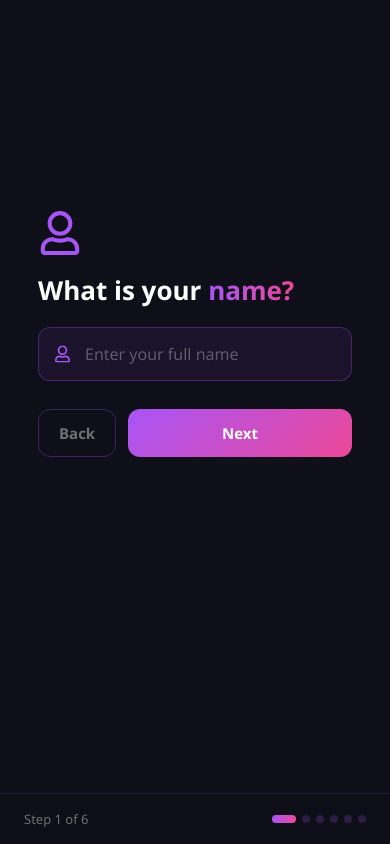
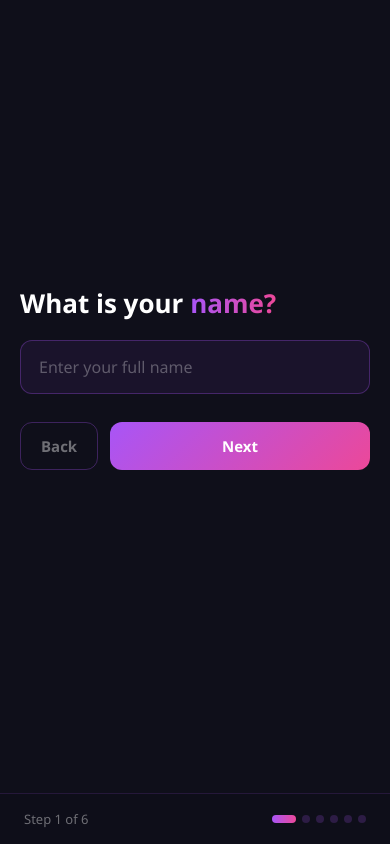
Before and after one commit to Evanjosephj/renew-worship, a React (Create React App) app in the folder frontend/: page / in a window 390 px wide. Both pictures are taken after a click on the button "Begin Registration". Built offline with nearby package versions, Linux system fonts and the light colour scheme.

Commit message:
numbers only phone whatsapp, letters only name, clean icons

```diff
--- a/frontend/src/pages/UserForm.js
+++ b/frontend/src/pages/UserForm.js
@@ -1,11 +1,8 @@
 import React, { useState } from 'react';
 import axios from 'axios';
 import { motion, AnimatePresence } from 'framer-motion';
-import { FaRegUser, FaRegComment } from 'react-icons/fa';
-import { FiPhone } from 'react-icons/fi';
-import { MdOutlineMan, MdOutlineWoman } from 'react-icons/md';
-import { RiMailLine, RiWhatsappLine, RiCheckboxCircleLine, RiHeartLine } from 'react-icons/ri';
-import { BsCrosshair } from 'react-icons/bs';
+import { PiCrossBold } from 'react-icons/pi';
+import { RiWhatsappLine, RiMailLine, RiCheckboxCircleLine } from 'react-icons/ri';
 
 export default function UserForm() {
   const [step, setStep] = useState(0);
@@ -21,12 +18,16 @@ export default function UserForm() {
 
   const validate = () => {
     if (step === 1 && !form.name.trim()) return 'Please enter your name';
+    if (step === 1 && /[0-9]/.test(form.name)) return 'Name should contain letters only';
     if (step === 2 && !form.gender) return 'Please select your gender';
     if (step === 3 && !form.phone.trim()) return 'Please enter your phone number';
+    if (step === 3 && form.phone.length < 10) return 'Please enter a valid 10 digit phone number';
     if (step === 4 && !form.updatePreference) return 'Please select an option';
     if (step === 5) {
       if ((form.updatePreference === 'whatsapp' || form.updatePreference === 'both') && !form.whatsapp.trim())
         return 'Please enter your WhatsApp number';
+      if ((form.updatePreference === 'whatsapp' || form.updatePreference === 'both') && form.whatsapp.length < 10)
+        return 'Please enter a valid 10 digit WhatsApp number';
       if ((form.updatePreference === 'email' || form.updatePreference === 'both') && !form.email.trim())
         return 'Please enter your email';
       if ((form.updatePreference === 'email' || form.updatePreference === 'both') && !form.email.endsWith('@gmail.com'))
@@ -71,22 +72,20 @@ export default function UserForm() {
           .form-btn { font-size: 15px !important; padding: 13px 20px !important; }
           .form-option { font-size: 15px !important; padding: 12px 14px !important; }
           .form-input { font-size: 16px !important; }
-          .form-inner { padding: 20px 18px 110px 18px !important; }
         }
         @media (min-width: 768px) {
           .form-bigtitle { font-size: 52px !important; }
           .form-title { font-size: 38px !important; }
-          .form-inner { max-width: 560px !important; }
         }
       `}</style>
 
-      <div className="form-inner" style={styles.inner}>
+      <div style={styles.inner}>
         <AnimatePresence mode="wait">
 
           {/* Step 0 - Welcome */}
           {step === 0 && (
             <motion.div key="welcome" variants={slideVariants} initial="initial" animate="animate" exit="exit" style={styles.stepBox}>
-              <BsCrosshair size={52} color="#a855f7" />
+              <PiCrossBold size={52} color="#a855f7" />
               <h1 className="form-bigtitle" style={styles.bigTitle}>
                 Renew <span style={styles.grad}>Worship</span>
               </h1>
@@ -101,20 +100,19 @@ export default function UserForm() {
           {/* Step 1 - Name */}
           {step === 1 && (
             <motion.div key="name" variants={slideVariants} initial="initial" animate="animate" exit="exit" style={styles.stepBox}>
-              <FaRegUser size={44} color="#a855f7" />
               <h2 className="form-title" style={styles.title}>
                 What is your <span style={styles.grad}>name?</span>
               </h2>
-              <div style={styles.inputWrap}>
-                <FaRegUser size={17} color="#a855f7" style={styles.inputIcon} />
               <input
                 className="form-input"
                 style={styles.input}
                 placeholder="Enter your full name"
                 value={form.name}
-                  onChange={e => setForm({ ...form, name: e.target.value })}
+                onChange={e => {
+                  const val = e.target.value.replace(/[^a-zA-Z\s]/g, '');
+                  setForm({ ...form, name: val });
+                }}
               />
-              </div>
               {error && <p style={styles.error}>{error}</p>}
               <div style={styles.row}>
                 <button className="form-btn" style={styles.backBtn} onClick={back}>Back</button>
@@ -134,13 +132,13 @@ export default function UserForm() {
                   className="form-option"
                   style={form.gender === 'Male' ? styles.optionActive : styles.option}
                   onClick={() => setForm({ ...form, gender: 'Male' })}>
-                  <MdOutlineMan size={26} /> Male
+                  Male
                 </button>
                 <button
                   className="form-option"
                   style={form.gender === 'Female' ? styles.optionActive : styles.option}
                   onClick={() => setForm({ ...form, gender: 'Female' })}>
-                  <MdOutlineWoman size={26} /> Female
+                  Female
                 </button>
               </div>
               {error && <p style={styles.error}>{error}</p>}
@@ -154,21 +152,18 @@ export default function UserForm() {
           {/* Step 3 - Phone */}
           {step === 3 && (
             <motion.div key="phone" variants={slideVariants} initial="initial" animate="animate" exit="exit" style={styles.stepBox}>
-              <FiPhone size={44} color="#a855f7" />
               <h2 className="form-title" style={styles.title}>
                 Your <span style={styles.grad}>phone number?</span>
               </h2>
-              <div style={styles.inputWrap}>
-                <FiPhone size={17} color="#a855f7" style={styles.inputIcon} />
               <input
                 className="form-input"
                 style={styles.input}
-                  placeholder="Enter phone number"
+                placeholder="Enter 10 digit phone number"
                 type="tel"
+                maxLength={10}
                 value={form.phone}
-                  onChange={e => setForm({ ...form, phone: e.target.value })}
+                onChange={e => setForm({ ...form, phone: e.target.value.replace(/[^0-9]/g, '') })}
               />
-              </div>
               {error && <p style={styles.error}>{error}</p>}
               <div style={styles.row}>
                 <button className="form-btn" style={styles.backBtn} onClick={back}>Back</button>
@@ -221,21 +216,17 @@ export default function UserForm() {
                 Enter your <span style={styles.grad}>contact details</span>
               </h2>
               {(form.updatePreference === 'whatsapp' || form.updatePreference === 'both') && (
-                <div style={styles.inputWrap}>
-                  <RiWhatsappLine size={18} color="#25D366" style={styles.inputIcon} />
                 <input
                   className="form-input"
                   style={styles.input}
-                    placeholder="WhatsApp number"
+                  placeholder="WhatsApp number (10 digits)"
                   type="tel"
+                  maxLength={10}
                   value={form.whatsapp}
-                    onChange={e => setForm({ ...form, whatsapp: e.target.value })}
+                  onChange={e => setForm({ ...form, whatsapp: e.target.value.replace(/[^0-9]/g, '') })}
                 />
-                </div>
               )}
               {(form.updatePreference === 'email' || form.updatePreference === 'both') && (
-                <div style={styles.inputWrap}>
-                  <RiMailLine size={18} color="#a855f7" style={styles.inputIcon} />
                 <input
                   className="form-input"
                   style={styles.input}
@@ -244,7 +235,6 @@ export default function UserForm() {
                   value={form.email}
                   onChange={e => setForm({ ...form, email: e.target.value })}
                 />
-                </div>
               )}
               {error && <p style={styles.error}>{error}</p>}
               <div style={styles.row}>
@@ -257,12 +247,9 @@ export default function UserForm() {
           {/* Step 6 - Message */}
           {step === 6 && (
             <motion.div key="message" variants={slideVariants} initial="initial" animate="animate" exit="exit" style={styles.stepBox}>
-              <FaRegComment size={44} color="#a855f7" />
               <h2 className="form-title" style={styles.title}>
                 Anything to <span style={styles.grad}>convey?</span>
               </h2>
-              <div style={styles.inputWrap}>
-                <FaRegComment size={16} color="#a855f7" style={{ ...styles.inputIcon, top: 16 }} />
               <textarea
                 className="form-input"
                 style={{ ...styles.input, minHeight: 120, resize: 'vertical', paddingTop: 14 }}
@@ -270,7 +257,6 @@ export default function UserForm() {
                 value={form.message}
                 onChange={e => setForm({ ...form, message: e.target.value })}
               />
-              </div>
               {error && <p style={styles.error}>{error}</p>}
               <div style={styles.row}>
                 <button className="form-btn" style={styles.backBtn} onClick={back}>Back</button>
@@ -282,7 +268,7 @@ export default function UserForm() {
           {/* Step 7 - Submit */}
           {step === 7 && !submitted && (
             <motion.div key="submit" variants={slideVariants} initial="initial" animate="animate" exit="exit" style={styles.stepBox}>
-              <RiHeartLine size={52} color="#a855f7" />
+              <PiCrossBold size={52} color="#a855f7" />
               <h2 className="form-title" style={styles.title}>
                 Almost <span style={styles.grad}>done!</span>
               </h2>
@@ -387,20 +373,9 @@ const styles = {
     lineHeight: 1.7,
     margin: 0,
   },
-  inputWrap: {
-    position: 'relative',
-    width: '100%',
-  },
-  inputIcon: {
-    position: 'absolute',
-    left: 16,
-    top: '50%',
-    transform: 'translateY(-50%)',
-    pointerEvents: 'none',
-  },
   input: {
     width: '100%',
-    padding: '15px 18px 15px 46px',
+    padding: '15px 18px',
     borderRadius: 12,
     border: '1px solid rgba(168,85,247,0.3)',
     background: 'rgba(168,85,247,0.08)',
```
Lines whose indentation alone changed are shown as unchanged.
